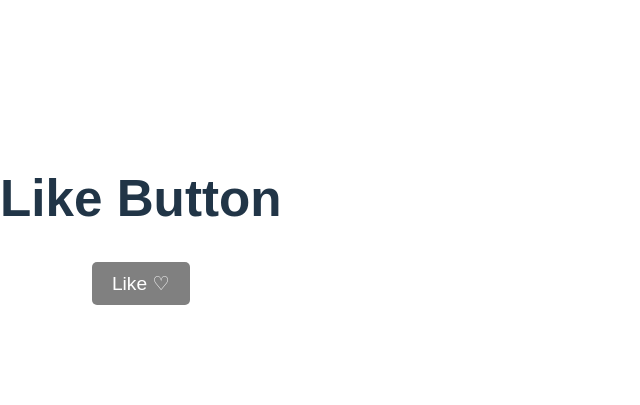
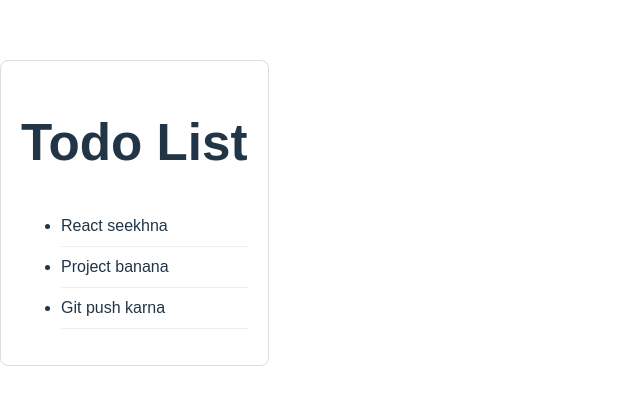
Before and after one commit to MohdMubeen/hello-card-1, a React (Vite) app: page / in a window 1280 px wide. Shown: the part 187-592 px from the top of the page, without its empty margins (0-640 px from the left). Built offline with nearby package versions, Linux system fonts and the light colour scheme.

Commit message:
Added Todo List with list rendering

```diff
--- a/src/App.jsx
+++ b/src/App.jsx
@@ -1,33 +1,29 @@
 import { useState } from "react";
 
 function App() {
-  const [liked, setLiked] = useState(false);
-
-  const handleClick = () => {
-    setLiked(!liked);
-  };
+  const [todos, setTodos] = useState([
+    { id: 1, text: "React seekhna" },
+    { id: 2, text: "Project banana" },
+    { id: 3, text: "Git push karna" },
+  ]);
 
   return (
     <div style={{
       fontFamily: "sans-serif",
-      textAlign: "center",
-      marginTop: "50px",
+      maxWidth: "400px",
+      margin: "50px auto",
+      padding: "20px",
+      border: "1px solid #ddd",
+      borderRadius: "8px"
     }}>
-      <h1>Like Button</h1>
-      <button
-        onClick={handleClick}
-        style={{
-          padding: "10px 20px",
-          fontSize: "1.2rem",
-          cursor: "pointer",
-          backgroundColor: liked ? "red" : "gray",
-          color: "white",
-          border: "none",
-          borderRadius: "5px",
-        }}
-      >
-        {liked ? "Liked ❤️" : "Like ♡"}
-      </button>
+      <h1>Todo List</h1>
+      <ul>
+        {todos.map(todo => (
+          <li key={todo.id} style={{ padding: "8px 0", borderBottom: "1px solid #eee" }}>
+            {todo.text}
+          </li>
+        ))}
+      </ul>
     </div>
   );
 }
```
